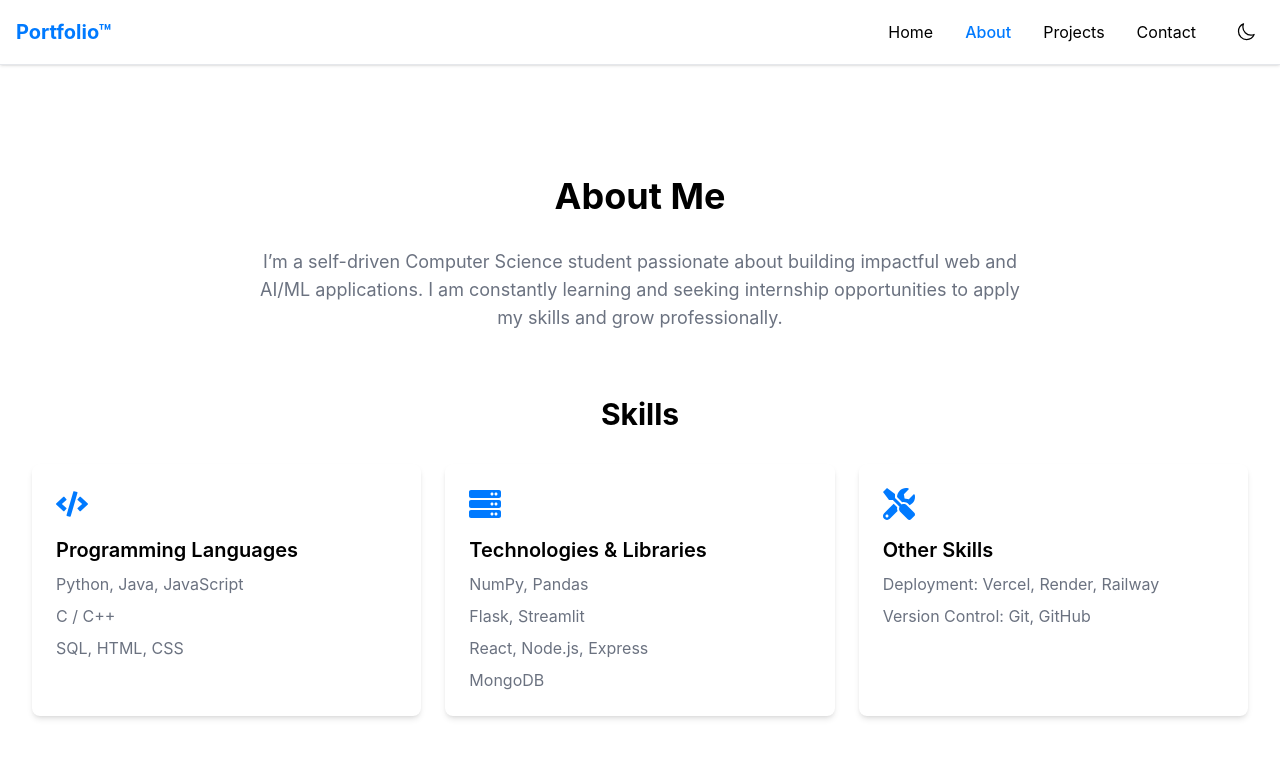
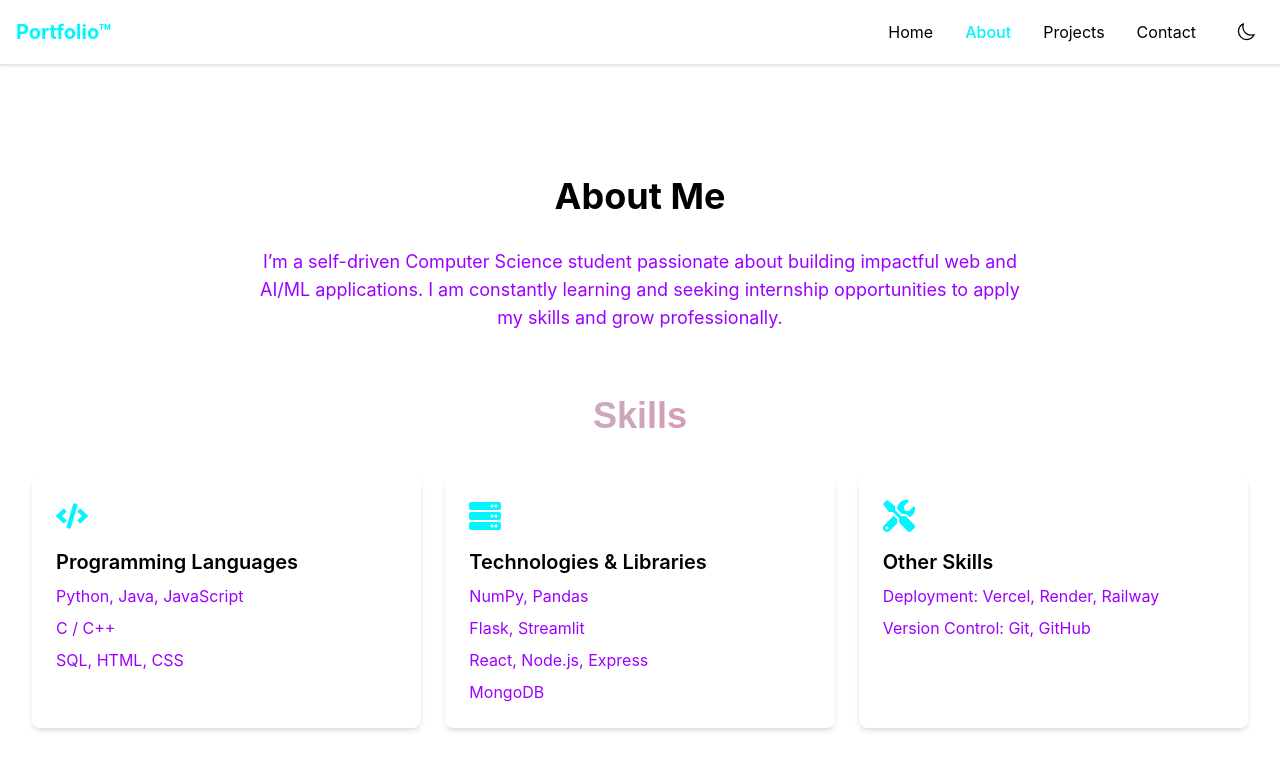
Before and after one commit to anukriti2306/portfolio-nextjs, a Next.js app: page /about in a window 1280 px wide. Shown: the top 783 px of the page. Built offline with nearby package versions, Linux system fonts and the light colour scheme.

Commit message:
change UI

```diff
--- a/src/app/globals.css
+++ b/src/app/globals.css
@@ -1,64 +1,76 @@
 @import "tailwindcss";
 
 @theme {
-  --color-primary: #007AFF;
-  --color-secondary: #6B7280;
-  --color-dark: #1F2937;
-  --color-light: #F9FAFB;
-  --color-text: #000000;
-  --color-bg: #ffffff;
+  /* Futuristic color palette */
+  --color-primary: #00F5FF;   /* Neon Cyan */
+  --color-secondary: #9D00FF; /* Neon Purple */
+  --color-accent: #FF007A;    /* Magenta highlight */
+  --color-dark: #0D0D0D;      /* Almost black */
+  --color-light: #F5F5F5;     /* Off white */
+  --color-text: #EAEAEA;      /* Muted white */
+  --color-bg: #121212;        /* Deep dark background */
 
+  /* Fonts */
   --font-sans: 'Inter', sans-serif;
+  --font-heading: 'Orbitron', sans-serif; /* Futuristic heading font */
 
-  --animation-fade-in: fadeIn 0.5s ease-in-out;
-  --animation-slide-up: slideUp 0.5s ease-in-out;
+  /* Motion */
+  --animation-fade-in: fadeIn 0.6s ease-in-out;
+  --animation-slide-up: slideUp 0.6s cubic-bezier(0.22, 1, 0.36, 1);
+  --animation-glow: glowPulse 2s infinite alternate;
 }
-
 
 @custom-variant dark (&:where(.dark, .dark *));
 
 a {
-  transition: all 0.2s ease;
+  transition: all 0.25s ease;
 }
 
+/* Components */
 @layer components {
   .container {
     @apply max-w-7xl mx-auto px-4 sm:px-6 lg:px-8;
   }
 
   .btn {
-    @apply px-4 py-2 rounded-md font-medium transition-colors duration-200;
+    @apply px-5 py-2.5 rounded-xl font-semibold tracking-wide
+           transition-all duration-300 shadow-lg relative overflow-hidden;
   }
 
   .btn-primary {
-    @apply bg-primary text-white hover:bg-primary/90;
+    @apply bg-gradient-to-r from-primary to-secondary text-white
+           hover:scale-105 hover:shadow-[0_0_20px_var(--color-primary)];
   }
 
   .btn-secondary {
-    @apply bg-secondary text-white hover:bg-secondary/90;
+    @apply bg-dark text-text border border-secondary
+           hover:bg-secondary/20 hover:text-white;
   }
 
   .section-title {
-    @apply text-3xl font-bold mb-8 text-center;
+    @apply text-4xl font-heading font-bold mb-10 text-center
+           bg-gradient-to-r from-primary to-accent bg-clip-text text-transparent;
+  }
+
+  .card {
+    @apply p-6 rounded-2xl bg-white/5 backdrop-blur-md
+           border border-white/10 shadow-xl transition
+           hover:shadow-[0_0_25px_var(--color-secondary)];
   }
 }
 
+/* Animations */
 @keyframes fadeIn {
-  from {
-    opacity: 0;
-  }
-  to {
-    opacity: 1;
-  }
+  from { opacity: 0; }
+  to { opacity: 1; }
 }
 
 @keyframes slideUp {
-  from {
-    transform: translateY(20px);
-    opacity: 0;
-  }
-  to {
-    transform: translateY(0);
-    opacity: 1;
-  }
+  from { transform: translateY(25px); opacity: 0; }
+  to { transform: translateY(0); opacity: 1; }
 }
+
+@keyframes glowPulse {
+  from { box-shadow: 0 0 5px var(--color-primary), 0 0 15px var(--color-secondary); }
+  to   { box-shadow: 0 0 20px var(--color-primary), 0 0 40px var(--color-secondary); }
+}
```
